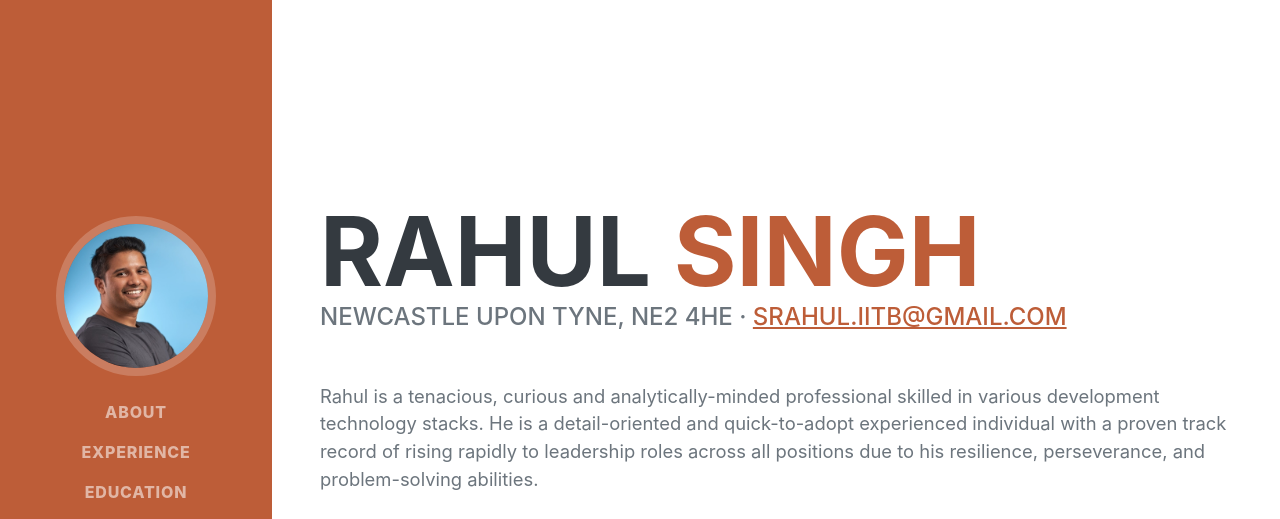
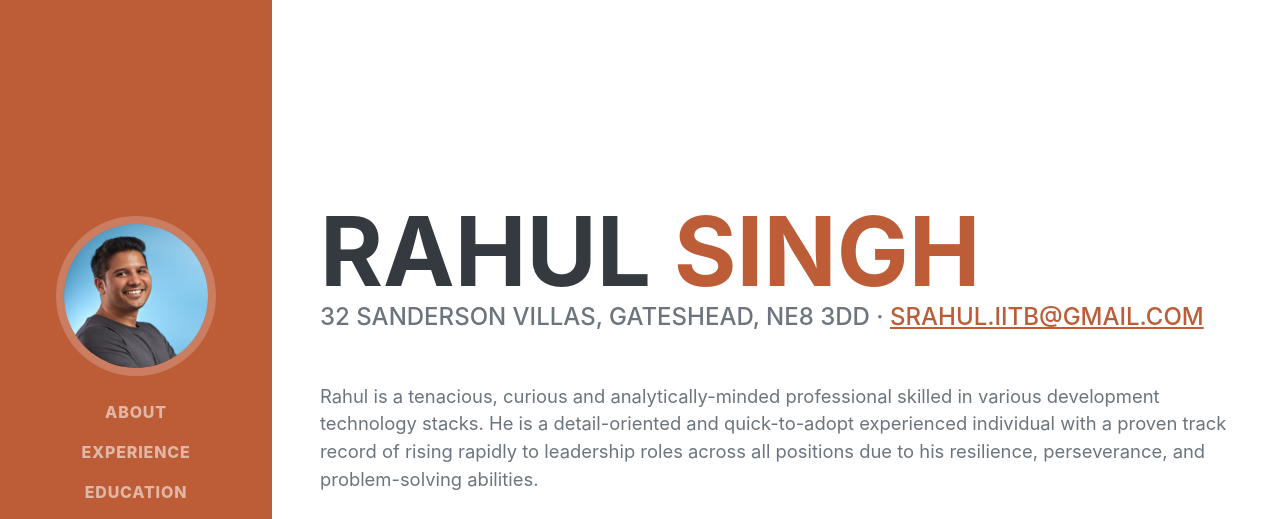
Before and after one commit to srahuliitb/v1, a plain HTML site: page index.html in a window 1280 px wide. Shown: the top 519 px of the page. Drawn offline with nearby package versions, Linux system fonts and the light colour scheme; a web font is replaced by a local one.

Commit message:
updated the address

```diff
--- a/index.html
+++ b/index.html
@@ -49,7 +49,7 @@
 					<span class="text-primary">Singh</span>
 				</h1>
 				<div class="subheading mb-5">
-					Newcastle upon Tyne, NE2 4HE ·
+					32 Sanderson Villas, Gateshead, NE8 3DD ·
 					<a href="mailto:srahul.iitb@gmail.com">srahul.iitb@gmail.com</a>
 				</div>
 				<p class="lead mb-5">Rahul is a tenacious, curious and analytically-minded professional skilled in various development technology stacks. He is a detail-oriented and quick-to-adopt experienced individual with a proven track record of rising rapidly to leadership roles across all positions due to his resilience, perseverance, and problem-solving abilities.</p>
```
